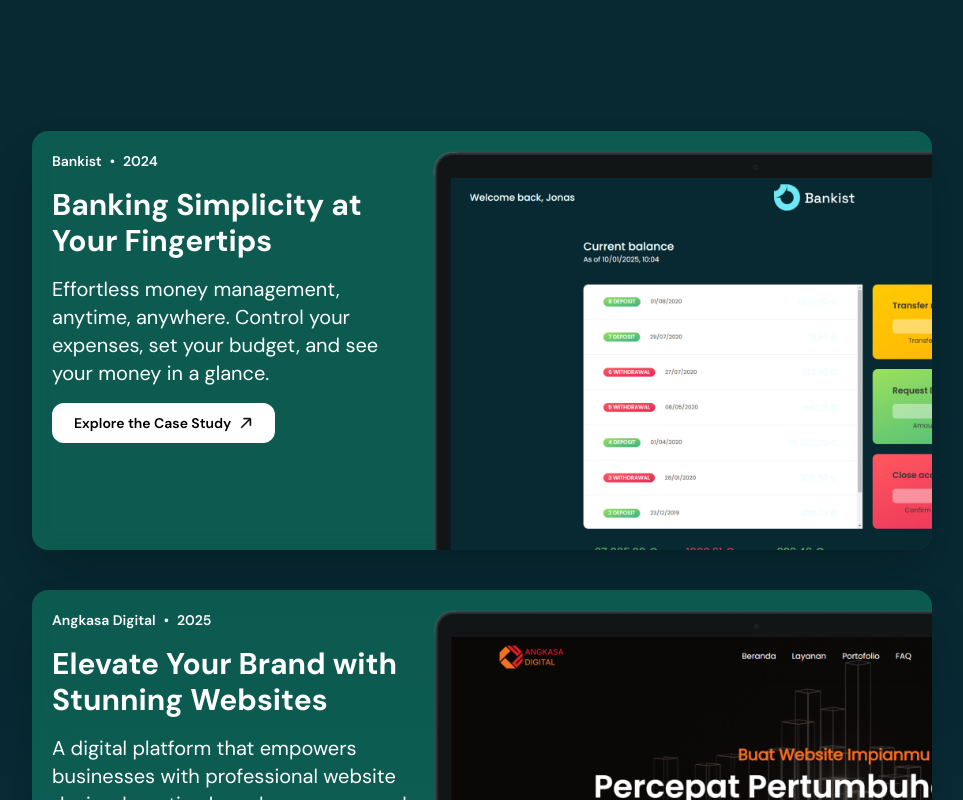
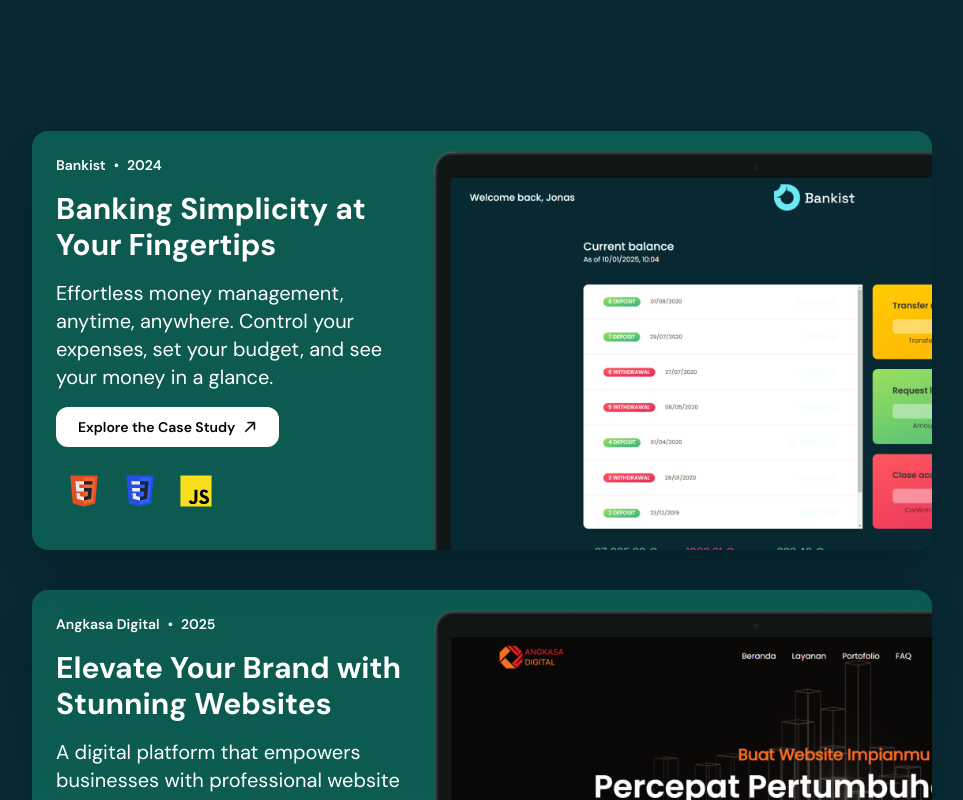
Before and after one commit to riddsep/portfolio-v2, a React (Vite) app: page / in a window 1280 px wide. Shown: the part 1360-2160 px from the top of the page, without its empty margins (158-1121 px from the left). Built offline with nearby package versions, Linux system fonts and the light colour scheme.

Commit message:
feat: button link project

```diff
--- a/index.html
+++ b/index.html
@@ -10,7 +10,7 @@
       href="https://fonts.googleapis.com/css2?family=DM+Sans:ital,opsz,wght@0,9..40,100..1000;1,9..40,100..1000&family=Inter:ital,opsz,wght@0,14..32,100..900;1,14..32,100..900&display=swap"
       rel="stylesheet"
     />
-    <title>Vite + React</title>
+    <title>Rido Septiawan - Frontend Developer</title>
   </head>
   <body>
     <div id="root"></div>
--- a/src/ui/ProjectItem.jsx
+++ b/src/ui/ProjectItem.jsx
@@ -9,6 +9,8 @@
     description:
       "Effortless money management, anytime, anywhere. Control your expenses, set your budget, and see your money in a glance.",
     image: "/bankist.png",
+    tech: ["/html.svg", "/css.svg", "/js.svg"],
+    live: "https://riddsep.github.io/bankist/",
   },
   {
     id: 2,
@@ -18,6 +20,8 @@
     description:
       "A digital platform that empowers businesses with professional website design, boosting brand awareness and online presence.",
     image: "/angkasa.png",
+    tech: ["/react.svg", "/tailwind.svg", "/vite.svg", "/js.svg"],
+    live: "https://angkasa-digital.vercel.app/",
   },
   {
     id: 3,
@@ -27,6 +31,8 @@
     description:
       "A modern platform for food enthusiasts, connecting users with the best restaurants and delivering meals at lightning speed.",
     image: "/fastfood.png",
+    tech: ["/react.svg", "/tailwind.svg", "/vite.svg", "/js.svg", "/redux.svg"],
+    live: "https://fast-foodies.vercel.app/",
   },
   {
     id: 4,
@@ -36,6 +42,8 @@
     description:
       "An intuitive location tracking app that helps users log visited places, plan trips, and relive memories with detailed maps.",
     image: "/worldwise.png",
+    tech: ["/react.svg", "/css.svg", "/vite.svg", "/js.svg"],
+    live: "https://world-wises.vercel.app/",
   },
   {
     id: 5,
@@ -45,6 +53,8 @@
     description:
       "Discover movies tailored to your taste, create watchlists, and explore trending films in one sleek application.",
     image: "/chillmovies.png",
+    tech: ["/react.svg", "/tailwind.svg", "/vite.svg", "/js.svg", "redux.svg"],
+    live: "https://chill-movieapp.vercel.app/",
   },
 ];
 
@@ -56,7 +66,7 @@
           key={project.id}
           className="mx-auto flex flex-col overflow-hidden rounded-2xl bg-[#17CF97]/30 shadow-2xl backdrop-blur-md backdrop:blur-xl md:flex-row lg:max-w-[900px]"
         >
-          <div className="flex shrink-0 flex-col gap-4 p-5 sm:max-w-[400px]">
+          <div className="flex shrink-0 flex-col gap-4 p-6 sm:max-w-[400px]">
             <p className="flex items-center gap-2 text-sm font-semibold">
               <span>{project.name}</span>
               &bull;
@@ -64,10 +74,23 @@
             </p>
             <h1 className="text-2xl font-bold sm:text-3xl">{project.title}</h1>
             <p className="sm:text-xl">{project.description}</p>
-            <button className="flex w-fit items-center gap-2 rounded-xl border-2 border-white bg-white px-5 py-2 text-sm font-semibold text-black hover:opacity-80">
+            <a
+              href={project.live}
+              className="flex w-fit items-center gap-2 rounded-xl border-2 border-white bg-white px-5 py-2 text-sm font-semibold text-black hover:opacity-80"
+            >
               Explore the Case Study
               <HiArrowUpRight strokeWidth={1.2} />
-            </button>
+            </a>
+            <div className="flex items-center">
+              {project.tech?.map((tech, index) => (
+                <img
+                  key={index}
+                  className="w-10 cursor-pointer sm:w-14"
+                  src={tech}
+                  alt={tech}
+                />
+              ))}
+            </div>
           </div>
           <img
             src={project.image}
```
Also changed, not shown: public/css.svg (added), public/html.svg (added).
